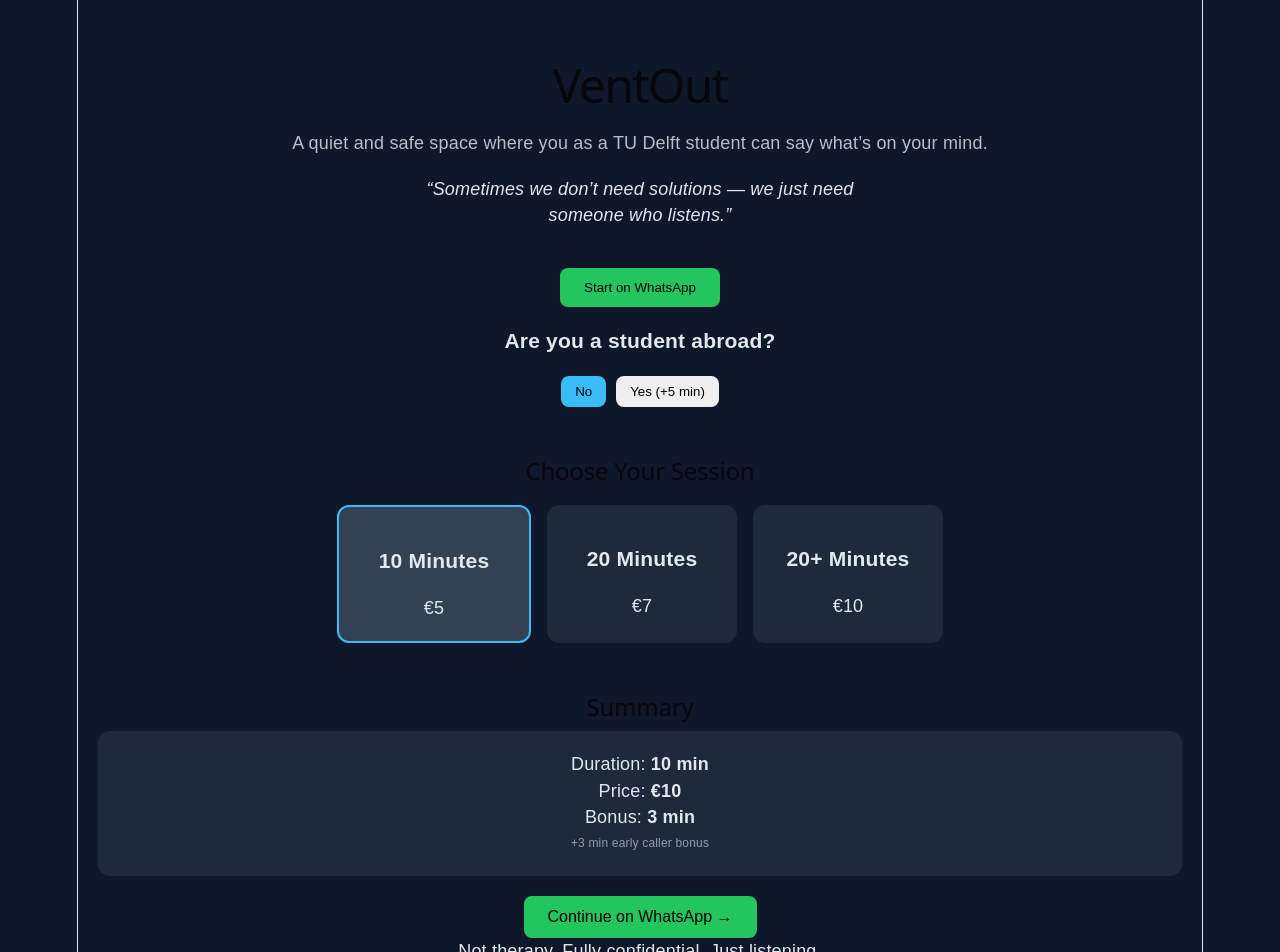
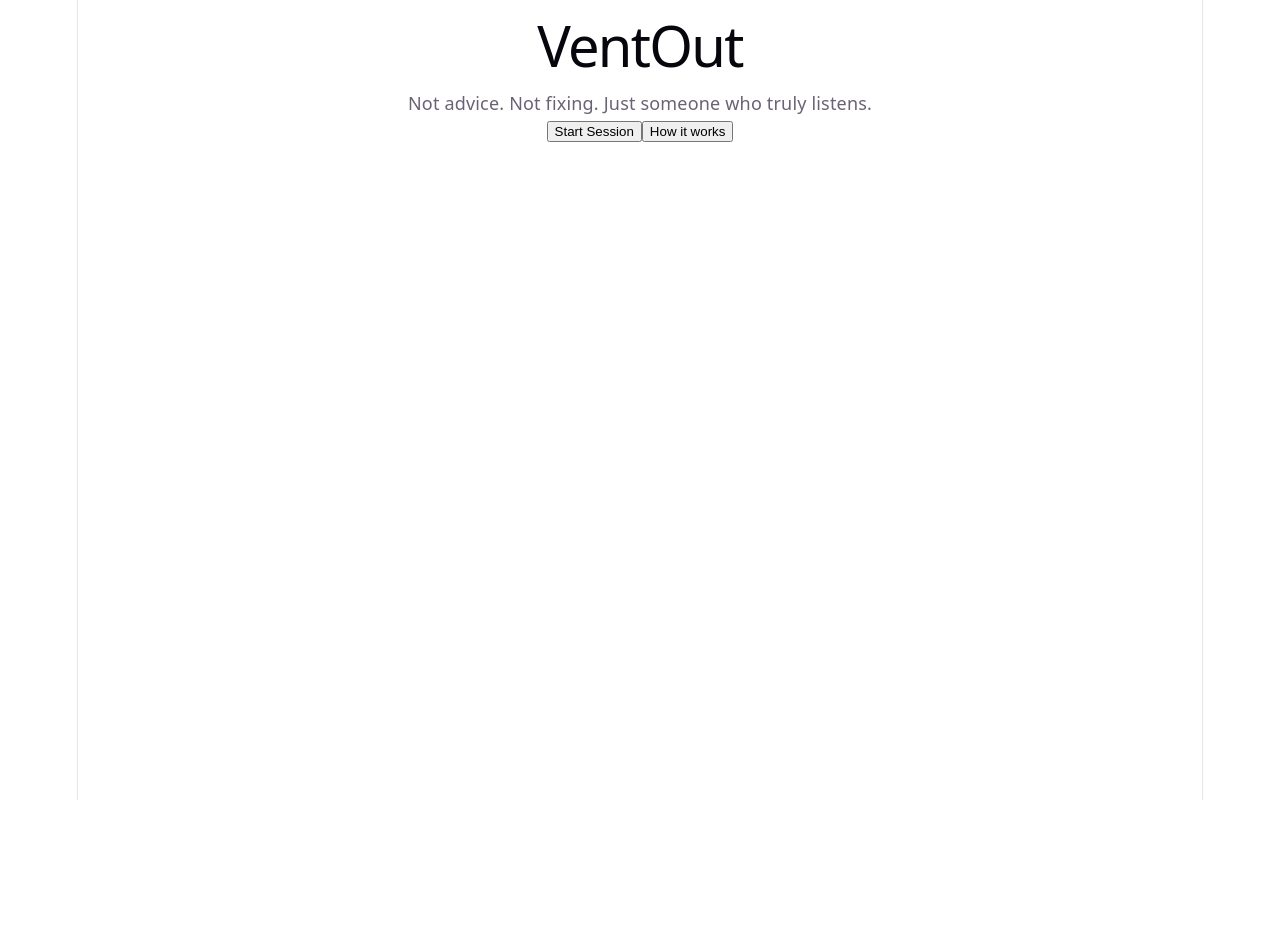
Before and after one commit to ChaitanyaSriva/unbottle, a React (Vite) app: page / in a window 1280 px wide. Shown: the top 952 px of the page. After the commit the page ends 800 px from the top, so only its background shows below. Built offline with nearby package versions, Linux system fonts and the light colour scheme.

Commit message:
Update App.jsx with latest UI & WhatsApp logic

```diff
--- a/src/App.jsx
+++ b/src/App.jsx
@@ -1,158 +1,210 @@
 import { useState } from "react";
-import "./App.css";
+import { motion, AnimatePresence } from "framer-motion";
 
 export default function App() {
   const WHATSAPP_NUMBER = "31626032316";
 
-  const [selectedPlan, setSelectedPlan] = useState({
-    mins: 10,
-    price: 10,
-  });
+  const plans = [
+    { id: 1, mins: 10, price: 5, label: "Quick Vent", vibe: "Light reset" },
+    { id: 2, mins: 20, price: 9, label: "Standard Session", vibe: "Talk it out" },
+    { id: 3, mins: 30, price: 12, label: "Deep Session", vibe: "Go deeper" },
+  ];
 
+  const [screen, setScreen] = useState("home");
+  const [selectedPlan, setSelectedPlan] = useState(plans[1]);
   const [userType, setUserType] = useState("normal");
-  const [callerIndex] = useState(1);
+  const [mood, setMood] = useState(null);
 
-  const applyExtras = () => {
+  const getBonus = () => {
     let extra = 0;
-    let note = "";
+    let notes = [];
 
     if (userType === "student_abroad") {
       extra += 5;
-      note += " +5 min student bonus";
+      notes.push("Student abroad bonus");
     }
 
-    if (callerIndex <= 3) {
-      extra += 3;
-      note += " +3 min early caller bonus";
+    if (mood === "overwhelmed") {
+      extra += 2;
+      notes.push("We’ll take extra care of you");
     }
 
-    return { extra, note };
-  };
-
-  const handlePlanSelect = (mins, price) => {
-    setSelectedPlan({ mins, price });
+    return { extra, notes };
   };
 
   const startWhatsApp = () => {
-    const { extra, note } = applyExtras();
-
-    const planLabel =
-      selectedPlan.mins === 30 ? "20+ min" : `${selectedPlan.mins} min`;
+    const { extra, notes } = getBonus();
 
     const message = encodeURIComponent(
       `Hi, I want to book a VentOut session.\n\n` +
-        `Plan: ${planLabel}\n` +
+        `Plan: ${selectedPlan.label} (${selectedPlan.mins} min)\n` +
         `Price: €${selectedPlan.price}\n` +
-        `Bonus: ${extra} min ${note}\n\n` +
-        `I came from your website.`
+        `Mood: ${mood || "Not specified"}\n` +
+        `Bonus: ${extra} min\n` +
+        `${notes.join(", ")}\n\n`
     );
 
     window.open(`https://wa.me/${WHATSAPP_NUMBER}?text=${message}`, "_blank");
   };
 
-  const { extra, note } = applyExtras();
+  const { extra, notes } = getBonus();
+
+  const ScreenWrapper = ({ children }) => (
+    <motion.div
+      initial={{ opacity: 0, y: 20 }}
+      animate={{ opacity: 1, y: 0 }}
+      exit={{ opacity: 0, y: -20 }}
+      transition={{ duration: 0.4 }}
+      className="min-h-screen flex flex-col justify-center items-center px-4 text-center"
+    >
+      {children}
+    </motion.div>
+  );
 
   return (
-    <div className="container">
-      {/* HERO */}
-      <section className="hero">
-        <h1>VentOut</h1>
+    <div className="bg-black text-white min-h-screen">
+      <AnimatePresence mode="wait">
+        {screen === "home" && (
+          <ScreenWrapper key="home">
+            <h1 className="text-5xl font-bold mb-4">VentOut</h1>
+            <p className="text-gray-400 max-w-md mb-6">
+              Not advice. Not fixing. Just someone who truly listens.
+            </p>
 
-        <p className="tagline">
-          A quiet and safe space where you as a TU Delft student can say what’s on your mind.
-        </p>
+            <div className="space-y-3 w-full max-w-sm">
+              <button
+                onClick={() => setScreen("mood")}
+                className="w-full py-3 rounded-xl bg-white text-black font-semibold"
+              >
+                Start Session
+              </button>
 
-        <p className="quote">
-          “Sometimes we don’t need solutions — we just need someone who listens.”
-        </p>
+              <button
+                onClick={() => setScreen("about")}
+                className="w-full py-3 rounded-xl border border-gray-600"
+              >
+                How it works
+              </button>
+            </div>
+          </ScreenWrapper>
+        )}
 
-        <button className="cta" onClick={startWhatsApp}>
-          Start on WhatsApp
-        </button>
-      </section>
+        {screen === "mood" && (
+          <ScreenWrapper key="mood">
+            <h2 className="text-2xl mb-6">How are you feeling?</h2>
 
-      {/* USER TYPE */}
-      <section className="user-type">
-        <h3>Are you a student abroad?</h3>
-        <div className="toggle">
-          <button
-            className={userType === "normal" ? "active" : ""}
-            onClick={() => setUserType("normal")}
-          >
-            No
-          </button>
-          <button
-            className={userType === "student_abroad" ? "active" : ""}
-            onClick={() => setUserType("student_abroad")}
-          >
-            Yes (+5 min)
-          </button>
-        </div>
-      </section>
+            <div className="grid grid-cols-2 gap-4 max-w-sm w-full">
+              {["stressed", "overwhelmed", "lonely", "just need to talk"].map((m) => (
+                <button
+                  key={m}
+                  onClick={() => {
+                    setMood(m);
+                    setScreen("plans");
+                  }}
+                  className="p-4 rounded-xl bg-gray-800 hover:bg-gray-700 transition"
+                >
+                  {m}
+                </button>
+              ))}
+            </div>
+          </ScreenWrapper>
+        )}
 
-      {/* PRICING */}
-      <section className="pricing">
-        <h2>Choose Your Session</h2>
+        {screen === "plans" && (
+          <ScreenWrapper key="plans">
+            <h2 className="text-2xl mb-6">Choose your space</h2>
 
-        <div className="cards">
-          <div
-            className={`card ${selectedPlan.mins === 10 ? "active" : ""}`}
-            onClick={() => handlePlanSelect(10, 10)}
-          >
-            <h3>10 Minutes</h3>
-            <p>€5</p>
-          </div>
+            <div className="space-y-4 w-full max-w-md">
+              {plans.map((plan) => (
+                <div
+                  key={plan.id}
+                  onClick={() => setSelectedPlan(plan)}
+                  className={`p-5 rounded-xl cursor-pointer transition border ${
+                    selectedPlan.id === plan.id
+                      ? "border-white bg-gray-800"
+                      : "border-gray-700"
+                  }`}
+                >
+                  <div className="flex justify-between items-center">
+                    <div>
+                      <h3 className="font-semibold">{plan.label}</h3>
+                      <p className="text-sm text-gray-400">{plan.vibe}</p>
+                    </div>
+                    <div className="text-right">
+                      <p className="font-bold">€{plan.price}</p>
+                      <p className="text-xs text-gray-400">{plan.mins} min</p>
+                    </div>
+                  </div>
+                </div>
+              ))}
+            </div>
 
-          <div
-            className={`card ${selectedPlan.mins === 20 ? "active" : ""}`}
-            onClick={() => handlePlanSelect(20, 15)}
-          >
-            <h3>20 Minutes</h3>
-            <p>€7</p>
-          </div>
+            <button
+              onClick={() => setScreen("details")}
+              className="mt-6 px-6 py-3 bg-white text-black rounded-xl"
+            >
+              Continue
+            </button>
+          </ScreenWrapper>
+        )}
 
-          <div
-            className={`card ${selectedPlan.mins === 30 ? "active" : ""}`}
-            onClick={() => handlePlanSelect(30, 25)}
-          >
-            <h3>20+ Minutes</h3>
-            <p>€10</p>
-          </div>
-        </div>
-      </section>
+        {screen === "details" && (
+          <ScreenWrapper key="details">
+            <h2 className="text-2xl mb-4">Almost there</h2>
 
-      {/* SUMMARY */}
-      <section className="summary">
-        <h2>Summary</h2>
+            <div className="mb-6">
+              <p className="text-gray-400 mb-2">Are you a student abroad?</p>
+              <div className="flex gap-3 justify-center">
+                {["normal", "student_abroad"].map((type) => (
+                  <button
+                    key={type}
+                    onClick={() => setUserType(type)}
+                    className={`px-4 py-2 rounded-xl ${
+                      userType === type
+                        ? "bg-white text-black"
+                        : "border border-gray-600"
+                    }`}
+                  >
+                    {type === "normal" ? "No" : "Yes"}
+                  </button>
+                ))}
+              </div>
+            </div>
 
-        <div className="summary-box">
-          <p>
-            Duration:{" "}
-            <strong>
-              {selectedPlan.mins === 30 ? "20+" : selectedPlan.mins} min
-            </strong>
-          </p>
+            <div className="bg-gray-900 p-5 rounded-xl w-full max-w-sm text-left">
+              <p>Plan: {selectedPlan.label}</p>
+              <p>Price: €{selectedPlan.price}</p>
+              <p>Bonus: {extra} min</p>
+              {notes.length > 0 && (
+                <p className="text-xs text-gray-400">{notes.join(", ")}</p>
+              )}
+            </div>
 
-          <p>
-            Price: <strong>€{selectedPlan.price}</strong>
-          </p>
+            <button
+              onClick={startWhatsApp}
+              className="mt-6 px-6 py-3 bg-white text-black rounded-xl w-full max-w-sm"
+            >
+              Confirm & Open WhatsApp
+            </button>
+          </ScreenWrapper>
+        )}
 
-          <p>
-            Bonus: <strong>{extra} min</strong>
-          </p>
+        {screen === "about" && (
+          <ScreenWrapper key="about">
+            <h2 className="text-2xl mb-4">How it works</h2>
+            <p className="text-gray-400 max-w-md mb-6">
+              You choose your mood, pick a session, and talk to someone who listens without judgment.
+            </p>
 
-          {note && <p className="small">{note}</p>}
-        </div>
-
-        <button className="cta big" onClick={startWhatsApp}>
-          Continue on WhatsApp →
-        </button>
-      </section>
-
-      {/* FOOTER */}
-      <section className="footer">
-        <p>Not therapy. Fully confidential. Just listening.</p>
-      </section>
+            <button
+              onClick={() => setScreen("home")}
+              className="px-6 py-3 border border-gray-600 rounded-xl"
+            >
+              Back
+            </button>
+          </ScreenWrapper>
+        )}
+      </AnimatePresence>
     </div>
   );
 }
```
